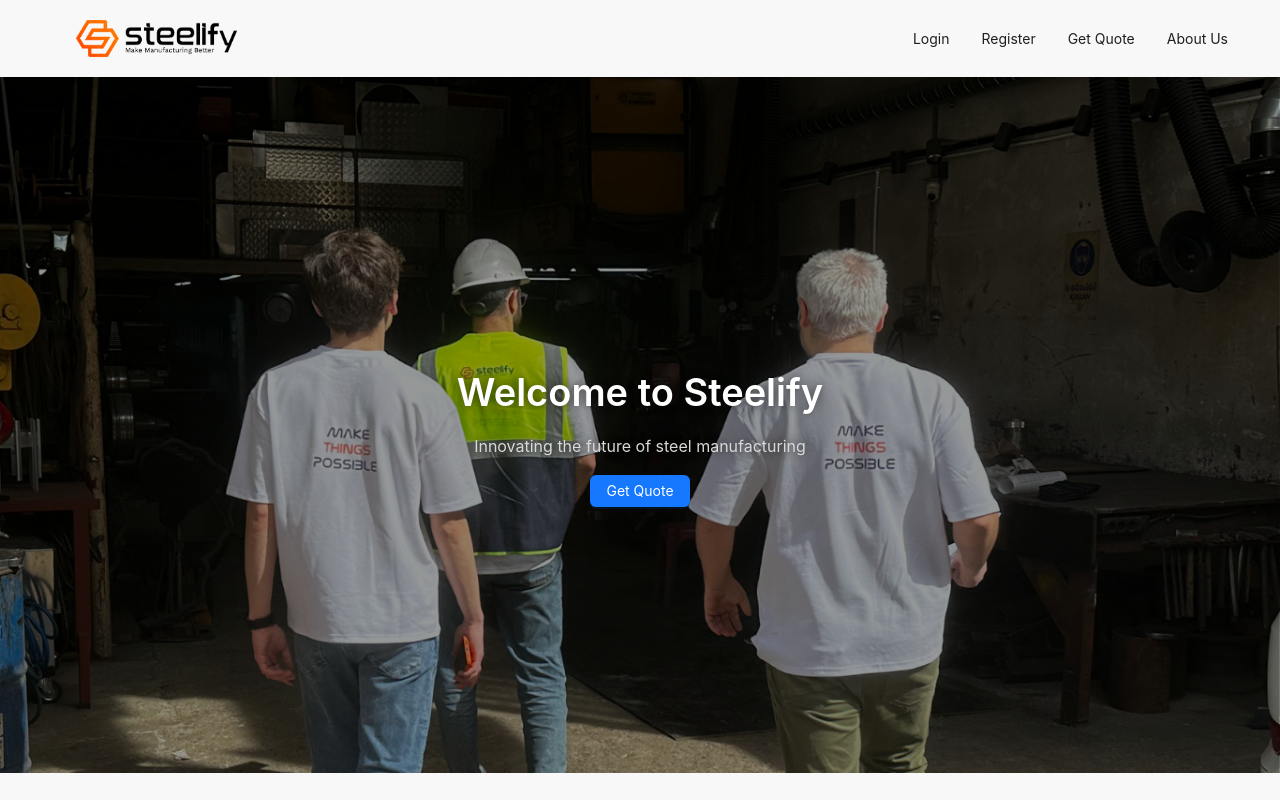
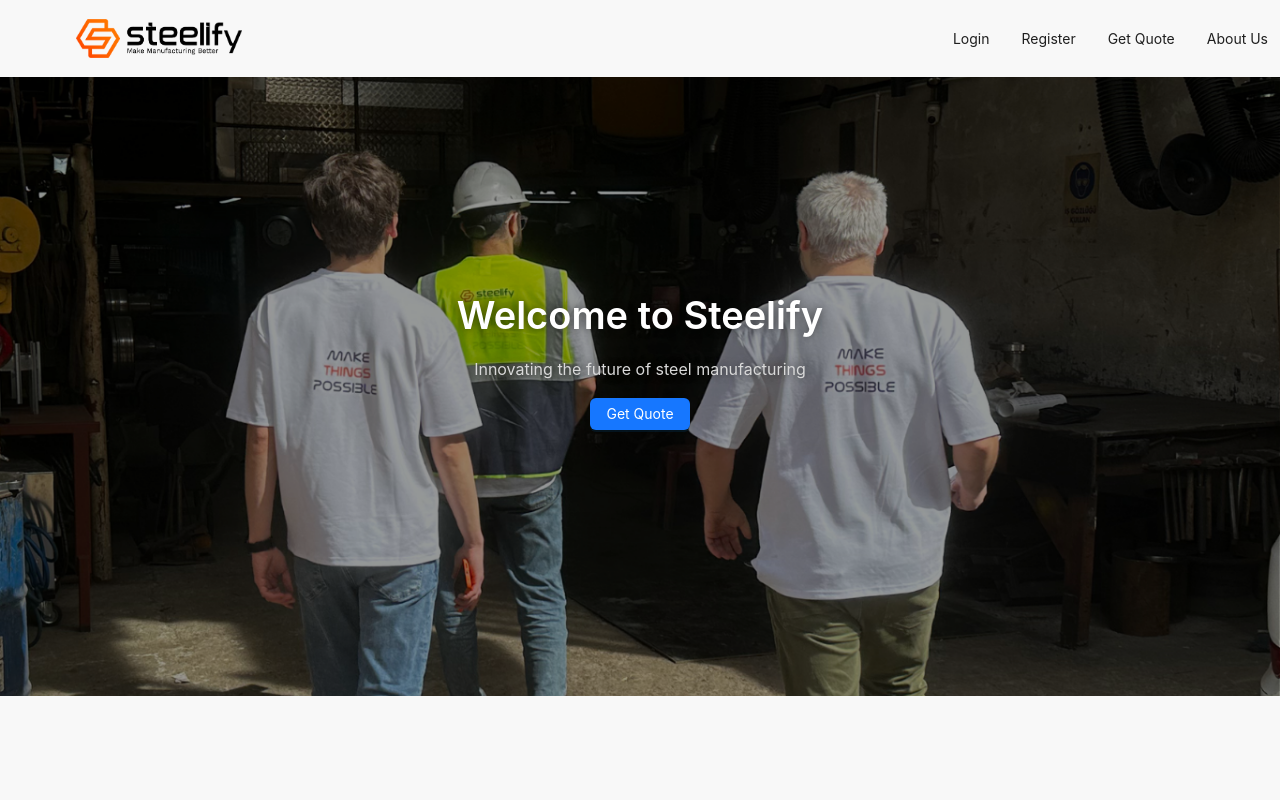
Before and after one commit to alperenerS/steelify.io, a React (Create React App) app in the folder client/: page / in a window 1280 px wide. Shown: the top 800 px of the page. Built offline with nearby package versions, Linux system fonts and the light colour scheme; no server answers.

Commit message:
Future: Navbar Fix

```diff
--- a/client/src/Pages/Navbar/navbar.css
+++ b/client/src/Pages/Navbar/navbar.css
@@ -3,18 +3,27 @@
   justify-content: space-between;
   align-items: center;
   padding: 0 20px;
+  position: fixed;
+  top: 0;
+  width: 100%;
+  z-index: 1000;
+  background-color: #f8f8f8;
+}
+
+.body-content {
+  padding-top: 70px;
 }
 
 .navbar-logo {
   cursor: pointer;
-  max-width:13% !important;
+  max-width: 13% !important;
   margin-left: 3.5rem;
 }
 
 .navbar-menu {
-  flex-grow: 1; /* Menünün konteynerin kalan alanını doldurmasını sağlar */
+  flex-grow: 1;
   display: flex;
-  justify-content: flex-end; /* Menü öğelerini sağa hizalar */
+  justify-content: flex-end;
   background-color: #f8f8f8;
   border-bottom: none;
   margin: 1rem;
```
